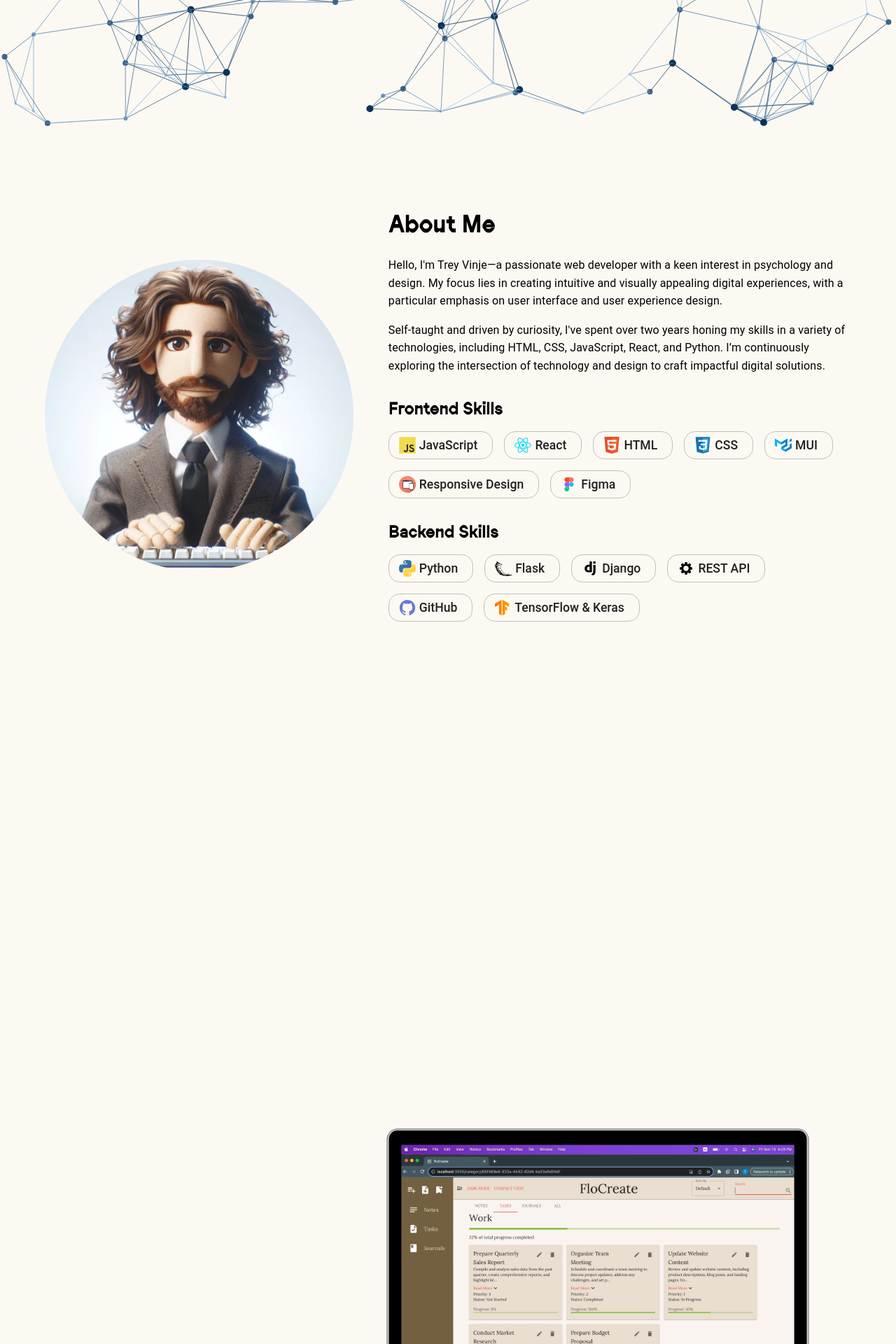
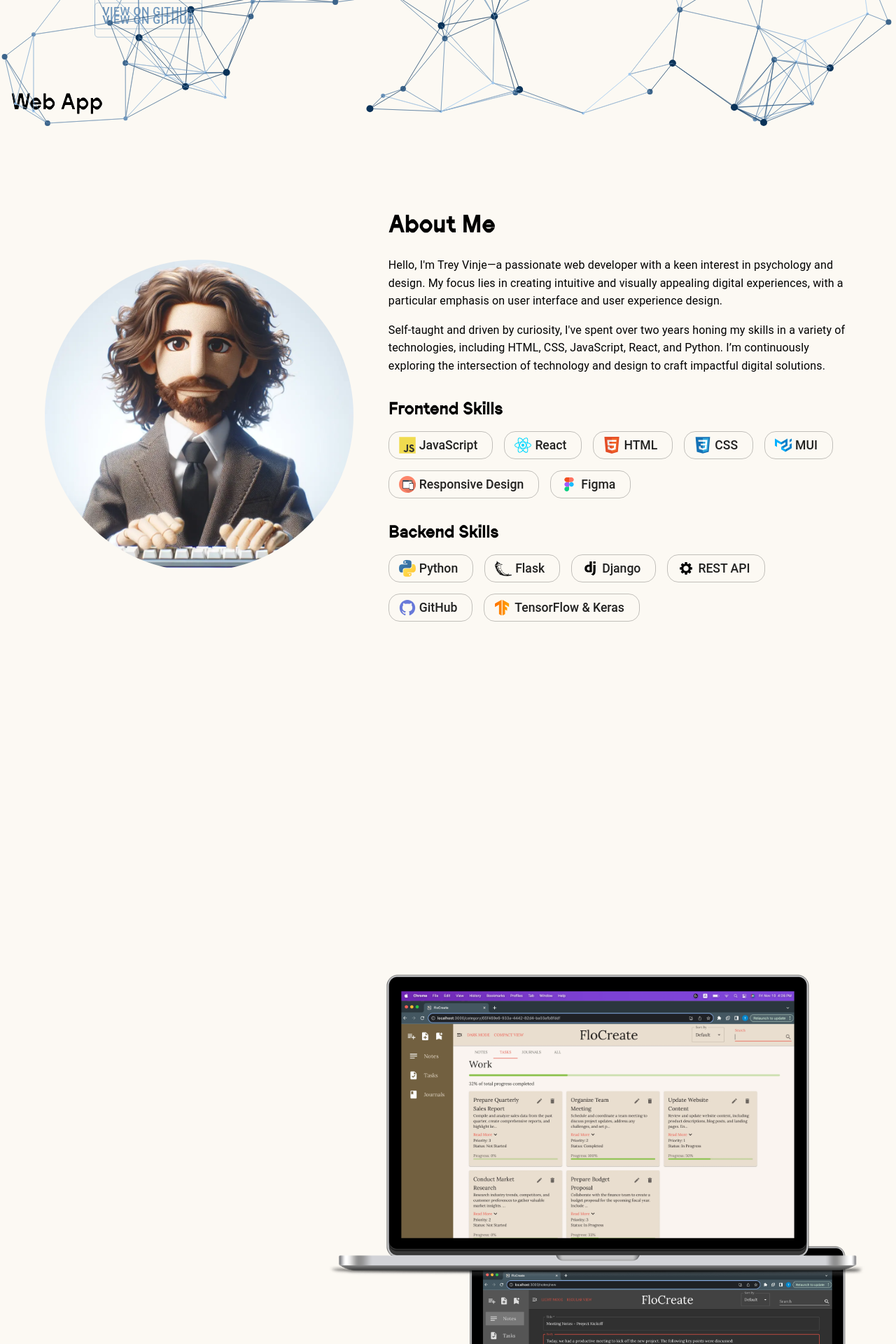
Before and after one commit to TV-Code/treyvinje-portfolio, a React (Vite) app: page / in a window 1280 px wide. Shown: the part 620-2540 px from the top of the page at 70% size. Built offline with nearby package versions, Linux system fonts and the light colour scheme.

Commit message:
Fixed scroll animation

```diff
--- a/src/components/ProjectCard.jsx
+++ b/src/components/ProjectCard.jsx
@@ -93,8 +93,6 @@
   const [initialSetupComplete, setInitialSetupComplete] = useState(false);
 
   useEffect(() => {
-    let animationFrameId;
-
       const handleScroll = () => {
         if (sectionRef.current && imageContainerRef.current) {
           const sectionRect = sectionRef.current.getBoundingClientRect();
@@ -133,17 +131,12 @@
           );
           setImageTransforms(newImageTransforms);
         }
-
-      // Queue up the next frame
-      animationFrameId = requestAnimationFrame(handleScroll);
       };
 
-    // Initial call to start the animation
-    animationFrameId = requestAnimationFrame(handleScroll);
-
+      window.addEventListener('scroll', handleScroll);
+      handleScroll();
       return () => {
         window.removeEventListener('scroll', handleScroll);
-      cancelAnimationFrame(animationFrameId);
       };
     }, [project.images]);
 
```
Also changed, not shown: 3 other files (tests, documents, lock files or other folders). Lines whose indentation alone changed are shown as unchanged.
